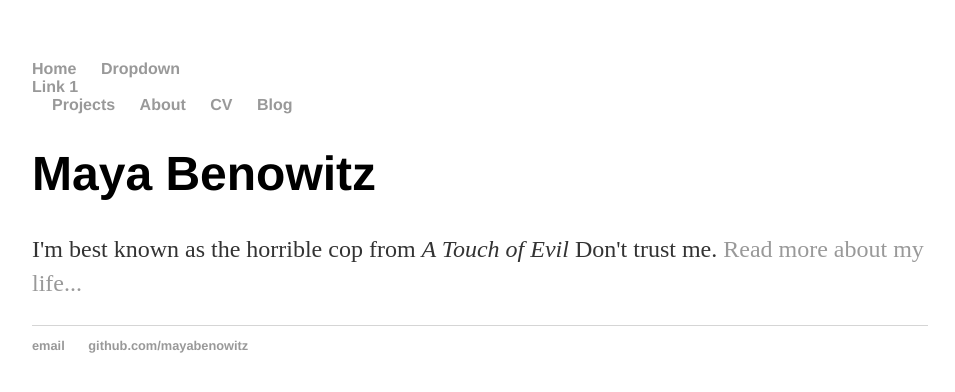
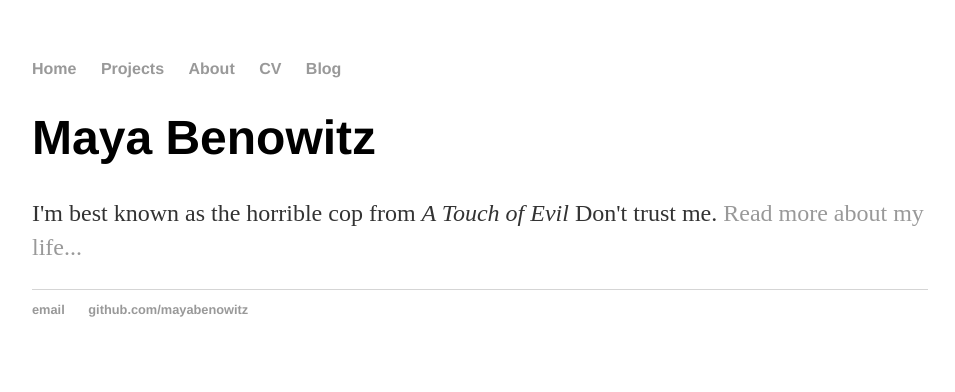
Before and after one commit to mayabenowitz/mayabenowitz.github.io, a Jekyll site: the page built from index.html, in a window 1280 px wide. Shown: the top 392 px of the page, without its empty margins (160-1115 px from the left). Built offline with Jekyll 4.4.1, drawn with Linux system fonts in a browser that asks for light colours.

Commit message:
Update default.html

```diff
--- a/_layouts/default.html
+++ b/_layouts/default.html
@@ -8,15 +8,8 @@
 		<body>
 
 			<nav>
-	    		<ul class="topnav">
+	    		<ul>
 	        		<li><a href="/">Home</a></li>
-
-				<li class="dropdown">
-					<a href="javascript:void(0)" class="dropbtn">Dropdown</a>
-					<div class="dropdown-content">
-						<a href="#">Link 1</a>
-					</div>
-				</li>
 				<li><a href="/projects">Projects</a></li>
 		        	<li><a href="/about">About</a></li>
 	        		<li><a href="/cv">CV</a></li>
```
